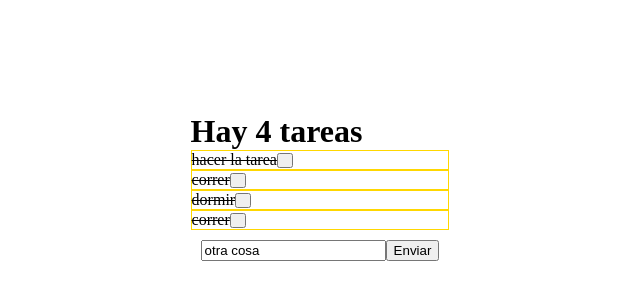
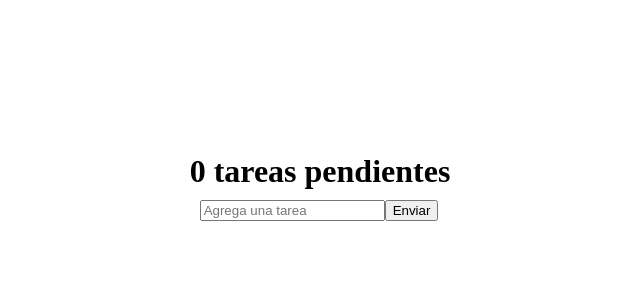
Before and after one commit to IdrisDW/bf3m4s2, a React (Create React App) app: page / in a window 1280 px wide. Shown: the part 216-516 px from the top of the page, without its empty margins (320-960 px from the left). Built offline with nearby package versions, Linux system fonts and the light colour scheme.

Commit message:
sesion 2 finished

```diff
--- a/src/components/App.js
+++ b/src/components/App.js
@@ -1,33 +1,41 @@
-import React ,{ Component} from 'react';
-import Header from './Header';
-import Form from './Form';
-import TodoList from './TodoList';
+import React, { Component } from "react";
+import Header from "./Header";
+import Form from "./Form";
+import TodoList from "./TodoList";
 
+class App extends Component {
+  state = {
+    tasks: [],
+  };
+  createTodo(todoContent) {
+    this.setState({
+      tasks: [
+        ...this.state.tasks,
+        { id: todoContent, content: todoContent, done: false },
+      ],
+    });
+  }
+  doTask(idParameter) {
+    const taskIndex = this.state.tasks.findIndex(
+      (item) => item.id === idParameter
+    );
+    const tasksCopy = [...this.state.tasks];
+    tasksCopy[taskIndex] = {
+      ...tasksCopy[taskIndex],
+      done: !this.state.tasks[taskIndex].done,
+    };
+    this.setState({ tasks: tasksCopy });
+  }
 
-// const tasks = ["hacer la tarea", "correr", "dormir", "correr"];
-
-class App extends Component{
-
-  state = {tasks:  ["hacer la tarea", "correr", "dormir", "correr"] };
-
-  createTodo(todoContent) {
-    this.setState({tasks: [...this.state.tasks, todoContent]})
-
-
-  }
-// function App() {
-  // const datos = [1,2,3,4,5,6];
-  // const ManyTodoList = datos.map(() => ...)
-  // return
   render() {
     return (
       <div className="wrapper">
         <div className="card frame">
-        <Header  >
-        Hay {this.state.tasks.length} tareas    </Header>
-        <TodoList tasks ={this.state.tasks }  />
-        {/* {ManyTodoList} */}
-
+          <Header>
+            {this.state.tasks.filter((task) => !task.done).length} tareas
+            pendientes
+          </Header>
+          <TodoList tasks={this.state.tasks} doTask={(id) => this.doTask(id)} />
           <Form onSubmit={(value) => this.createTodo(value)} />
         </div>
       </div>
--- a/src/components/Form.js
+++ b/src/components/Form.js
@@ -1,30 +1,33 @@
-import React , {Component}from 'react';
-import '../css/form.css';
+import React, { Component } from "react";
+import "../css/form.css";
 
-// function Form(props) {
-class Form extends Component{
-  state={textFieldContent: 'otra cosa'};
+class Form extends Component {
+  state = { textFieldContent: "" };
 
-  render (){
+  render() {
     return (
       <form>
         <input
-        type='text'
+          type="text"
           value={this.state.textFieldContent}
-        onChange= {(e) =>{
-           this.setState({textFieldContent:  e.target.value });
+          onChange={(e) => {
+            this.setState({ textFieldContent: e.target.value });
           }}
-        className='input'
-        placeholder='Agrega una tarea'
+          className="input"
+          placeholder="Agrega una tarea"
         />
-      <button className='button'
+        <button
+          className="button"
           onClick={(e) => {
             e.preventDefault();
+            if (this.state.textFieldContent) {
               this.props.onSubmit(this.state.textFieldContent);
-
-      }}>
-
-        Enviar</button>
+              this.setState({ textFieldContent: "" });
+            }
+          }}
+        >
+          Enviar
+        </button>
       </form>
     );
   }
--- a/src/components/Todo.js
+++ b/src/components/Todo.js
@@ -1,40 +1,21 @@
-// import React from 'react';
-
-// function Todo() {
-//   return (
-//     <div className="list-item">
-//       Tarea
-//       <button className="delete is-pulled-right" />
-//     </div>
-//   )
-// };
-
-// export default Todo;
-
-
-import React from 'react';
-import '../css/Todo.css';
+import React from "react";
+import "../css/Todo.css";
 
 class Todo extends React.Component {
-  state = {
-    done: true
-  };
-
-  render () {
+  render() {
     return (
-      <div className={`list-item ${this.state.done ? 'done' : ''}`}>
-        {this.props.task}
-        {this.state.done}
+      <div className={`list-item ${this.props.task.done ? "done" : ""}`}>
+        {this.props.task.content}
         <button
-        onClick ={() => {
-          this.setState ({done: !this.state.done});
-        }}
-
-        className="delete is-pulled-right"
-        style={{height: 15,width : 10}}
+          onClick={() => {
+            // this.setState((prevState) => ({ done: !prevState.done }));
+            this.props.doTask(this.props.task.id);
+          }}
+          className="delete is-pulled-right"
+          style={{ height: 15, width: 10 }}
         />
       </div>
-    )
+    );
   }
 }
 
--- a/src/components/TodoList.js
+++ b/src/components/TodoList.js
@@ -1,79 +1,15 @@
-// import React from 'react';
-// import Todo from './Todo';
-// import '../css/TodoList.css';
+import React from "react";
+import Todo from "./Todo";
+import "../css/TodoList.css";
 
-// function TodoList() {
-
-//   const tasks = ['hacer la tarea', 'correr' , 'dormir', 'correr'];
-
-//   return (
-//     <div className="list-wrapper">
-//       {tasks.map((task)=>(
-//         <Todo task = {task}/>
-//       ))}
-//       <Todo />
-//       <Todo />
-//       <Todo />
-//       <Todo />
-//       <Todo />
-//       <Todo />
-//       <Todo />
-//       <Todo />
-//       <Todo />
-//       <Todo />
-//       <Todo />
-//       <Todo />
-//       <Todo />
-//       <Todo />
-//       <Todo />
-//       <Todo />
-//       <Todo />
-//       <Todo />
-//       <Todo />
-//       <Todo />
-//       <Todo />
-//       <Todo />
-//       <Todo />
-//       <Todo />
-//       <Todo />
-//       <Todo />
-//       <Todo />
-//       <Todo />
-//       <Todo />
-//       <Todo />
-//       <Todo />
-//       <Todo />
-//       <Todo />
-//       <Todo />
-//       <Todo />
-//       <Todo />
-//     </div>
-//   )
-// };
-
-// export default TodoList;
-
-
-
-import React from 'react';
-import Todo from './Todo';
-
-function TodoList(props){
-  // const tasks = ["hacer la tarea", "correr", "dormir", "correr"];
-
-  return(
+function TodoList(props) {
+  return (
     <div className="list-wrapper">
-      {props.tasks.map((task , index) =>
-      (
-
-        <Todo task = {task} key = {task} />
-      )
-      )}
+      {props.tasks.map((task) => (
+        <Todo task={task} key={task.id} doTask={props.doTask} />
+      ))}
     </div>
-
-  )
-
-
+  );
 }
 
 export default TodoList;
```
Also changed, not shown: src/components/Header.js (+5 -7 lines). Lines whose indentation alone changed are shown as unchanged.
